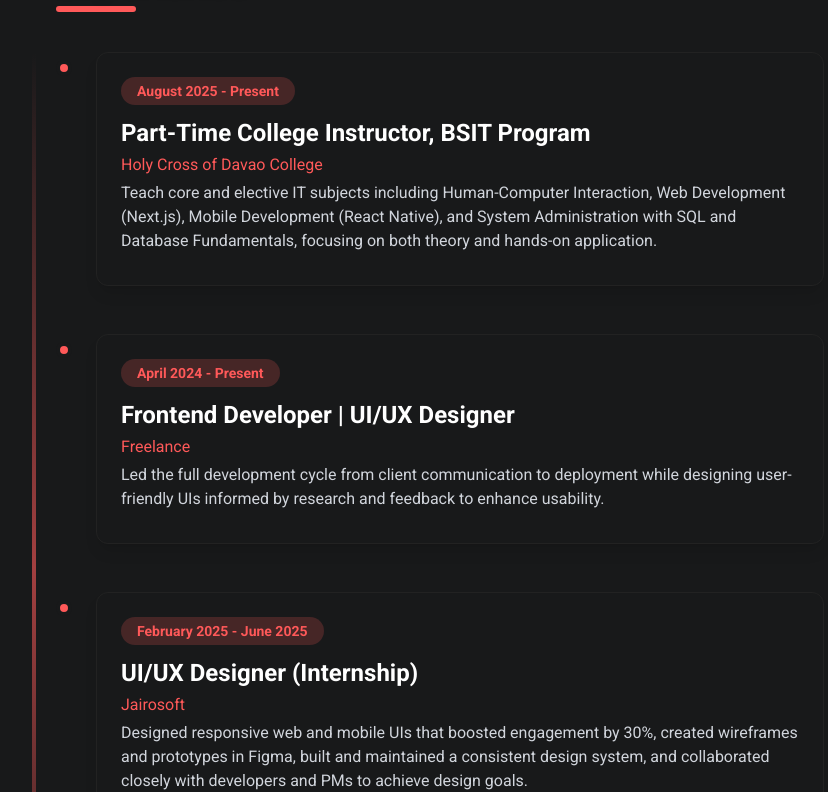
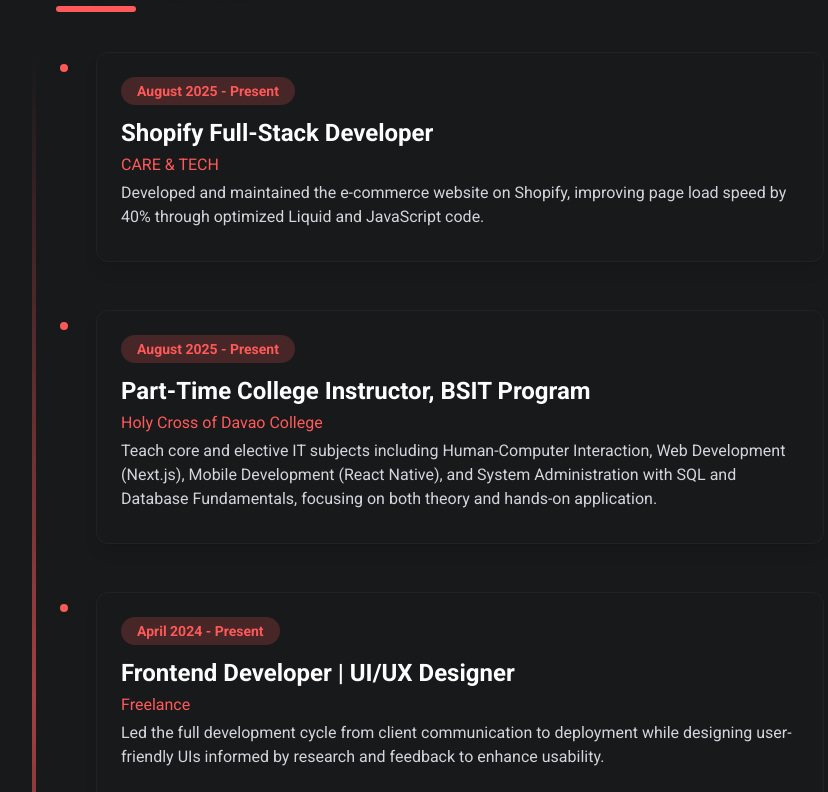
Before and after one commit to Redkuroo/smile-portfolio-v2, a Next.js app: page / in a window 1280 px wide. Shown: the part 2154-2946 px from the top of the page, without its empty margins (72-900 px from the left). Built offline with nearby package versions, Linux system fonts and the light colour scheme.

Commit message:
added new project and exp

```diff
--- a/app/ExperienceSection.js
+++ b/app/ExperienceSection.js
@@ -2,7 +2,13 @@
 import { motion } from "framer-motion";
 
 const experiences = [
-
+{
+  date: "August 2025 - Present",
+  title: "Shopify Full-Stack Developer",
+  company: "CARE & TECH",
+  description:
+    "Developed and maintained the e-commerce website on Shopify, improving page load speed by 40% through optimized Liquid and JavaScript code.",
+},
  {
   date: "August 2025 - Present",
   title: "Part-Time College Instructor, BSIT Program",
--- a/app/ProjectSection.js
+++ b/app/ProjectSection.js
@@ -146,6 +146,17 @@
     image: "/projects/sanction.png",
     codeUrl: "https://github.com/Redkuroo/Sanction-System",
     demoUrl: "https://sanction-system-hcdc.vercel.app/"
+  },
+    {
+    id: 14,
+    category: ["frontend"],
+    type: "Shopify Liquid Developer",
+    title: "Care & Tech",
+    description: "An e-commerce website built on Shopify for Care & Tech, featuring a modern design, seamless navigation, and optimized performance to enhance user experience and drive sales.",
+    techs: ["Shopify Liquid", "JavaScript", "HTML", "CSS"],
+    image: "/projects/care.png",
+    codeUrl: "https://caretechshop.com/",
+    demoUrl: "https://caretechshop.com/"
   },
 ];
 
```
Also changed, not shown: public/projects/care.png (added), 1 other file (tests, documents, lock files or other folders).
